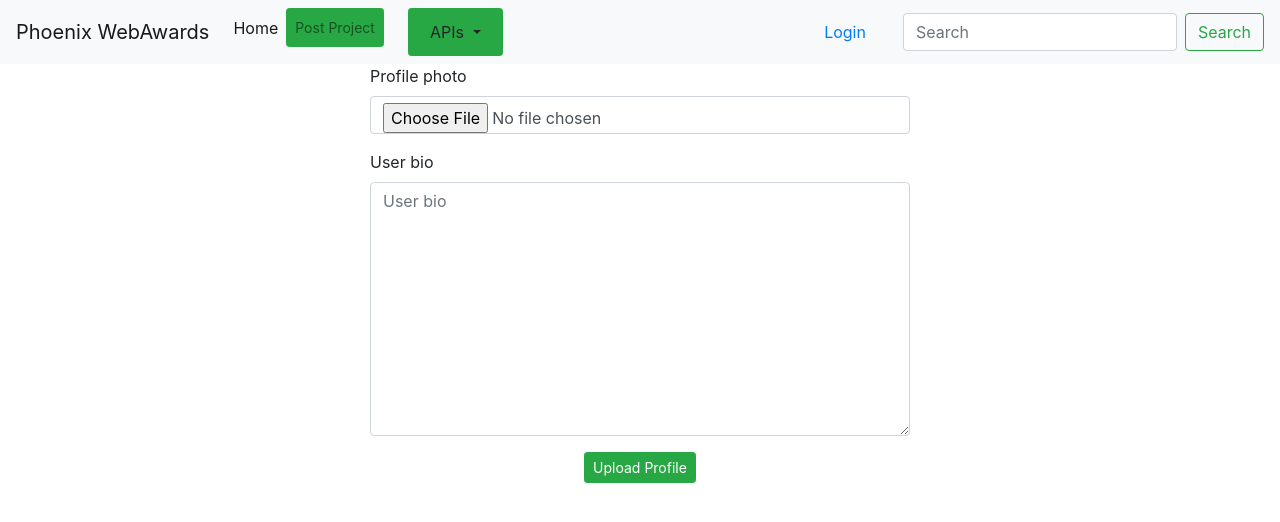
After one commit to Kevson102/Phoenix-Web-Awards, a Django app: a page that uses webawards/templates/createprofile.html in a window 1280 px wide. The commit adds this page. Shown: the top 522 px of the page. Run offline with Django 3.2, Linux system fonts and the light colour scheme; some libraries are stand-ins or nearby versions.

Commit message:
CREATES A TEMPLATE FOR CREATING USER PROFILES AND EDITS THE PROFILE PAGE TO DISPLAY USER PROFILES FROM THE DATABASE

```diff
--- /dev/null
+++ b/webawards/templates/createprofile.html
@@ -0,0 +1,26 @@
+{% extends 'common/base.html' %}
+{% load bootstrap4%}
+
+{% block content %}
+
+  <div class="container">
+
+    <div class="row">
+      <div class="col-md-3"></div>
+      <div class="mx-auto col-md-6">
+        <!-- Comment form goes here -->
+        <form action="{%url 'create_profile' %}" enctype="multipart/form-data" method="POST">
+          {%csrf_token%}
+          {% bootstrap_form form %}
+
+          <div class="text-center">
+            <input type="submit" class="btn btn-sm btn-success" value="Upload Profile">
+          </div>
+        </form>
+      </div>
+      <div class="col-md-3"></div>
+    </div>
+
+  </div>
+
+{% endblock %}
--- a/webawards/urls.py
+++ b/webawards/urls.py
@@ -5,6 +5,7 @@
     url(r'^$', views.home, name='home'),
     url(r'^detailed-Project/', views.project_details),
     url(r'^accounts/profile/', views.profile, name='profile'),
+    url(r'^create/profile/', views.create_profile, name='create_profile'),
     url(r'^details/(?P<project_id>\d+)', views.project_details, name='project_details'),
     url(r'search/', views.search_projects, name='search_projects'),
     url(r'^submit_rating/(?P<project_id>\d+)', views.submit_rating, name='submit_rating'),
--- a/webawards/views.py
+++ b/webawards/views.py
@@ -7,7 +7,7 @@
 from rest_framework.views import APIView
 
 from .models import Project, Votes, Profile
-from .forms import RatingForm, ProjectForm
+from .forms import ProfileForm, RatingForm, ProjectForm
 from .serializer import ProfileSerializer, ProjectSerializer
 
 # Create your views here.
@@ -31,6 +31,34 @@
   current_user=request.user.id
   profile = Profile.objects.filter(user__id = current_user)
   return render(request, 'profile.html', {"profile":profile})
+
+def create_profile(request):
+  # if request.method=="POST":
+  #   try:
+  #     profile = Profile.objects.get(profile_id=request.profile.id)
+  #     form = ProfileForm(request.POST, request.FILES, instance=profile)
+  #     form.save()
+
+  #     messages.success(request, 'Your profile has been updated successfully')
+  #     return redirect('profile')
+
+  #   except Profile.DoesNotExist:
+    form = ProfileForm(request.POST, request.FILES)
+    if form.is_valid():
+      profile_photo = form.save(commit=False)
+      user_bio = form.cleaned_data.get('user_bio')
+      form.instance.user = request.user
+
+      form.save()
+
+      messages.success(request, 'Your profile has been created successfully')
+      return redirect('profile')
+    else:
+      form = ProfileForm()
+
+    return render(request, 'createprofile.html', {"form":form})
+
+
 
 def search_projects(request):
   if 'search' in request.GET and request.GET['search']:
```
Also changed, not shown: webawards/templates/profile.html (+4 -3 lines).
